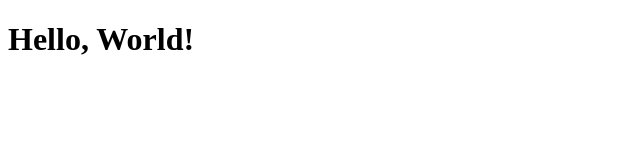
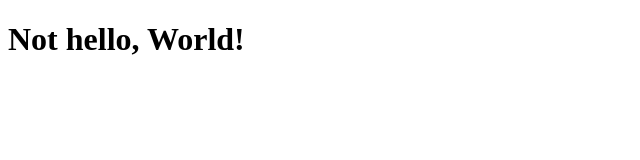
Before and after one commit to fane131/testing-repo, a plain HTML site: page index.html in a window 1280 px wide. Shown: the whole page, without its empty margins (0-640 px from the left). Drawn offline with Linux system fonts and the light colour scheme.

Commit message:
Change heading from 'Hello, World!' to 'Not hello, World!'

```diff
--- a/index.html
+++ b/index.html
@@ -6,6 +6,6 @@
     <title>Document</title>
 </head>
 <body>
-    <h1>Hello, World!</h1>
+    <h1>Not hello, World!</h1>
 </body>
 </html>
```
